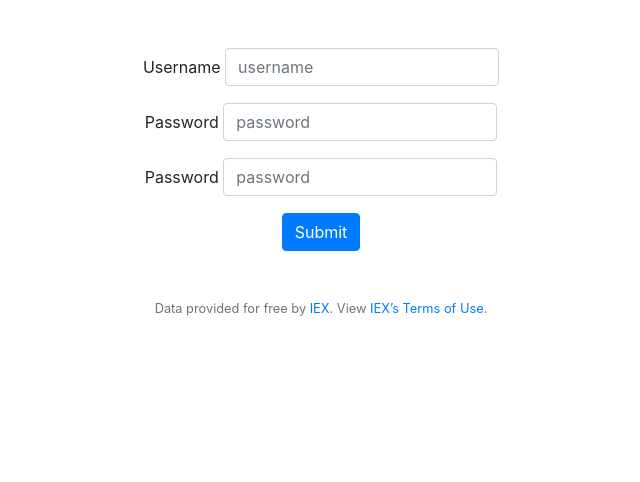
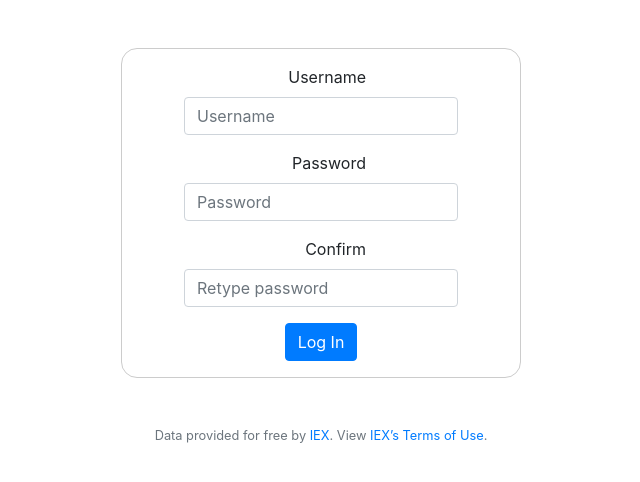
Before and after one commit to wjen/stocktrader, a Flask app: template finance/templates/register.html in a window 1280 px wide. Shown: the part 76-558 px from the top of the page, without its empty margins (319-959 px from the left). Run offline with Flask 2, Linux system fonts and the light colour scheme; the template is opened without the code that fills it, so the values that code supplies are empty; some libraries are stand-ins or nearby versions.

Commit message:
add register route

```diff
--- a/finance/application.py
+++ b/finance/application.py
@@ -118,9 +118,38 @@
 
 @app.route("/register", methods=["GET", "POST"])
 def register():
-    """Register user"""
-    return apology("TODO")
 
+    session.clear()
+
+    if request.method == "GET":
+        return render_template("register.html")
+    else:
+        username = request.form.get("username")
+        if not username:
+            return apology("You must provide a username")
+        password = request.form.get("password")
+        if not password:
+            return apology("You must provide a password")
+        confirmation = request.form.get("confirmation")
+        if not confirmation:
+            return apology("You must provide a password")
+        if confirmation != password:
+            return apology("Passwords do not match")
+
+        rows = db.execute("INSERT INTO users (username, hash) VALUES (:username, :hash)", username=username, hash=generate_password_hash(password))
+
+        # query database for username
+        rows = db.execute("SELECT * FROM users WHERE username = :username", username=username)
+
+        # make sure username exists and password is correct
+        if len(rows) != 1 or not check_password_hash(rows[0]["hash"], password):
+            return apology("invalid username and/or password")
+
+        # remember which user has logged in
+        session["user_id"] = rows[0]["id"]
+
+        #redirect to home page
+        return redirect('/')
 
 @app.route("/sell", methods=["GET", "POST"])
 @login_required
--- a/finance/static/styles.css
+++ b/finance/static/styles.css
@@ -22,6 +22,28 @@
     color: #2e944b;
 }
 
+/* forms  */
+form
+{
+    /* Center the form on the page */
+    margin: 0 auto;
+    width: 400px;
+    /* Form outline */
+    padding: 1em;
+    border: 1px solid #CCC;
+    border-radius: 1em;
+}
+
+label
+{
+    /* Uniform size & alignment */
+    display: inline-block;
+    width: 90px;
+    text-align: right;
+}
+
+
+
 main .form-control
 {
     /* center form controls */
--- a/finance/templates/register.html
+++ b/finance/templates/register.html
@@ -8,16 +8,16 @@
 <form action="./register" method="post">
     <div class="form-group">
         <label for="username">Username</label>
-        <input type="text" name="username" class="form-control" id="username" placeholder="username">
+        <input type="text" name="username" class="form-control" id="username" placeholder="Username">
     </div>
     <div class="form-group">
         <label for="password">Password</label>
-        <input type="password" name="password" class="form-control" id="password" placeholder="password">
+        <input type="password" name="password" class="form-control" id="password" placeholder="Password">
     </div>
     <div class="form-group">
-        <label for="confirmation">Password</label>
-        <input type="password" name="confrimation" class="form-control" id="confirmation" placeholder="password">
+        <label for="confirmation">Confirm</label>
+        <input type="password" name="confirmation" class="form-control" id="confirmation" placeholder="Retype password">
     </div>
-    <button type="submit" class="btn btn-primary">Submit</button>
+    <button type="submit" class="btn btn-primary">Log In</button>
 </form>
 {% endblock %}
```
Also changed, not shown: finance/finance.db.
